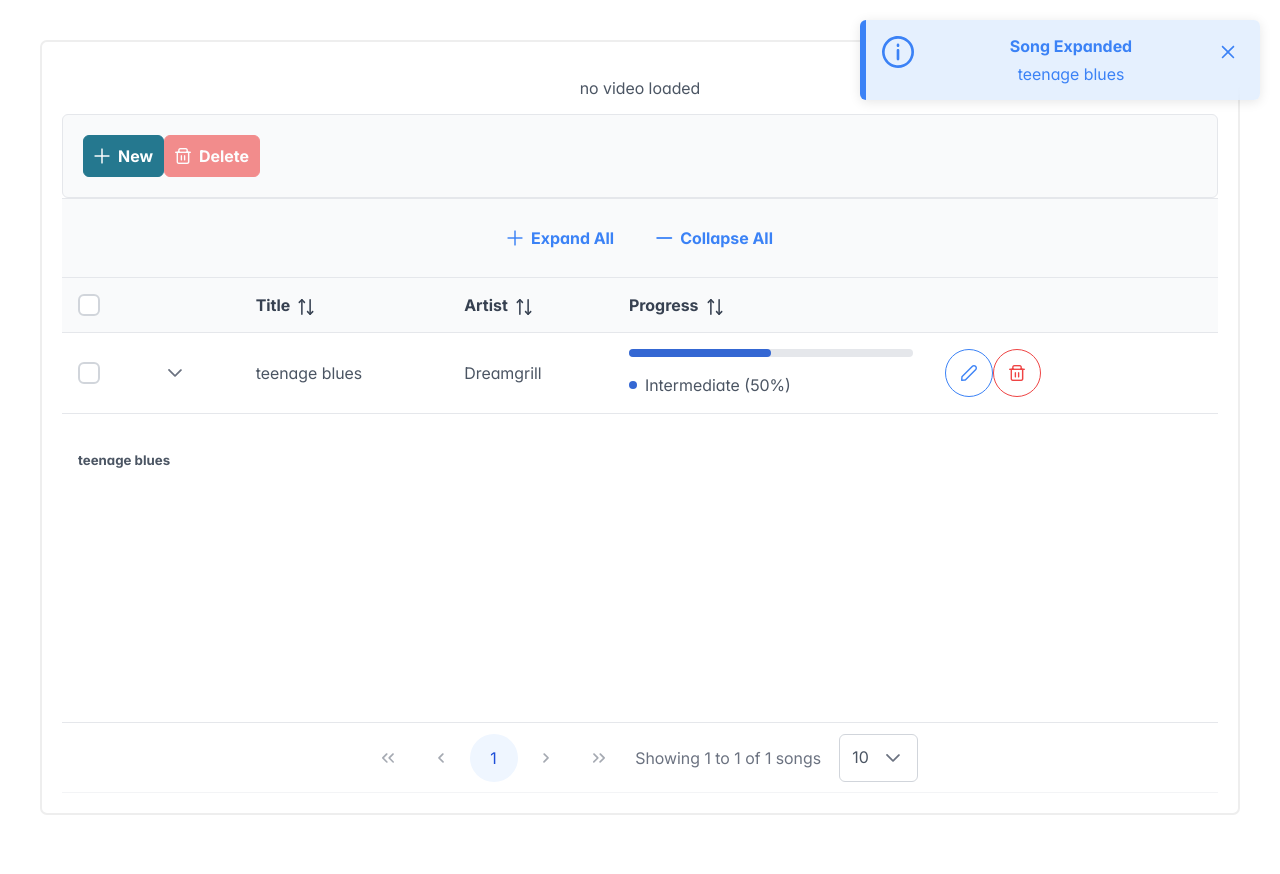
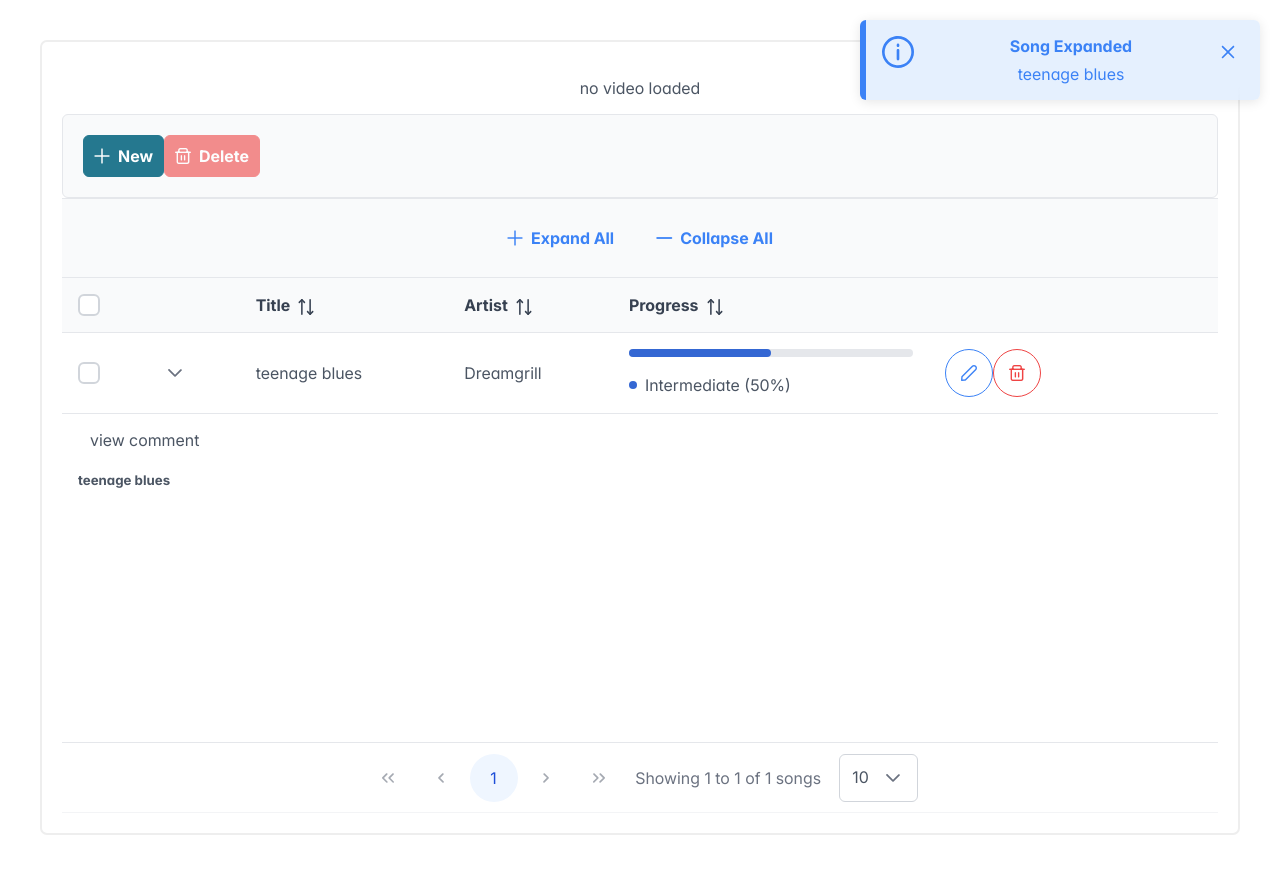
Before and after one commit to AranaDeDoros/guitar-practice-book, a React (Vite) app: page / in a window 1280 px wide. Both pictures are taken after a click on the button 175 px from the left and 373 px from the top of the page. Built offline with nearby package versions, Linux system fonts and the light colour scheme; no server answers.

Commit message:
adding comment and scroll

```diff
--- a/src/components/List.jsx
+++ b/src/components/List.jsx
@@ -13,7 +13,7 @@ import { classNames } from "primereact/utils";
 import { ProgressEnum } from "../enums/ProgressEnum";
 import { Progress } from "./Progress";
 import { TabContent } from "./TabContent";
-
+import { ScrollTop } from 'primereact/scrolltop';
 import { Dropdown } from 'primereact/dropdown';
 
 
@@ -322,7 +322,7 @@ const progressBodyTemplate = (rowData) => {
   const rowExpansionTemplate = (data) => {
      //tab endpoint
     const tabData = TabService.getTabData(data.tabUrl);
-    return <TabContent tabUrl={data.tabUrl} name={data.name} />;
+    return <TabContent tabUrl={data.tabUrl} name={data.name}  comment={data.comment}/>;
   };
   const leftToolbarTemplate = () => {
     return (
@@ -364,7 +364,9 @@ const progressBodyTemplate = (rowData) => {
   };
 
   return (
+
     <>
+         <ScrollTop />
       <div className="">
         {!!url ? <Player url={url} /> : <p>no video loaded</p>}
       </div>
--- a/src/components/TabContent.jsx
+++ b/src/components/TabContent.jsx
@@ -1,10 +1,10 @@
 import React, { useState, useEffect, useRef , memo } from "react";
 import { TabService } from "./service/TabService";
+import { DeferredContent } from 'primereact/deferredcontent';
+import { BlockUI } from 'primereact/blockui';
+import { Inplace, InplaceDisplay, InplaceContent } from 'primereact/inplace';
 
-import { BlockUI } from 'primereact/blockui';
-
-
-export const TabContent = ({ tabUrl, name }) => {
+export const TabContent = ({ tabUrl, name, comment }) => {
   const [tabData, setTabData] = useState(null);
    const [blocked, setBlocked] = useState(true);
 
@@ -16,12 +16,23 @@ export const TabContent = ({ tabUrl, name }) => {
   }, [tabUrl]);
 
   return (
-     <BlockUI blocked={blocked} fullScreen >
-        <div className="p-3" style={stylesheet.tabDiv}>
-          <h5> {name}</h5>
-          <pre style={stylesheet.tabPrev}>{tabData}</pre>
-        </div>
-    </BlockUI>
+
+     (<BlockUI blocked={blocked} fullScreen >
+         <Inplace>
+           <InplaceDisplay>view comment</InplaceDisplay>
+           <InplaceContent>
+               <p className="m-0">
+                 {comment}
+               </p>
+           </InplaceContent>
+       </Inplace>
+          <DeferredContent  >
+            <div className="p-3" style={stylesheet.tabDiv}>
+              <h5> {name}</h5>
+              <pre style={stylesheet.tabPrev}>{tabData}</pre>
+            </div>
+          </DeferredContent>
+    </BlockUI>)
   );
 };
 
--- a/src/components/service/SongService.jsx
+++ b/src/components/service/SongService.jsx
@@ -11,6 +11,7 @@ export const SongService = {
          {
            id: "1009-0",
            tabUrl: "https://tabs.ultimate-guitar.com/tab/dreamgirl/teenage-blue-tabs-3131648",
+           comment:"comentario"
          },
        ],
      },
```
